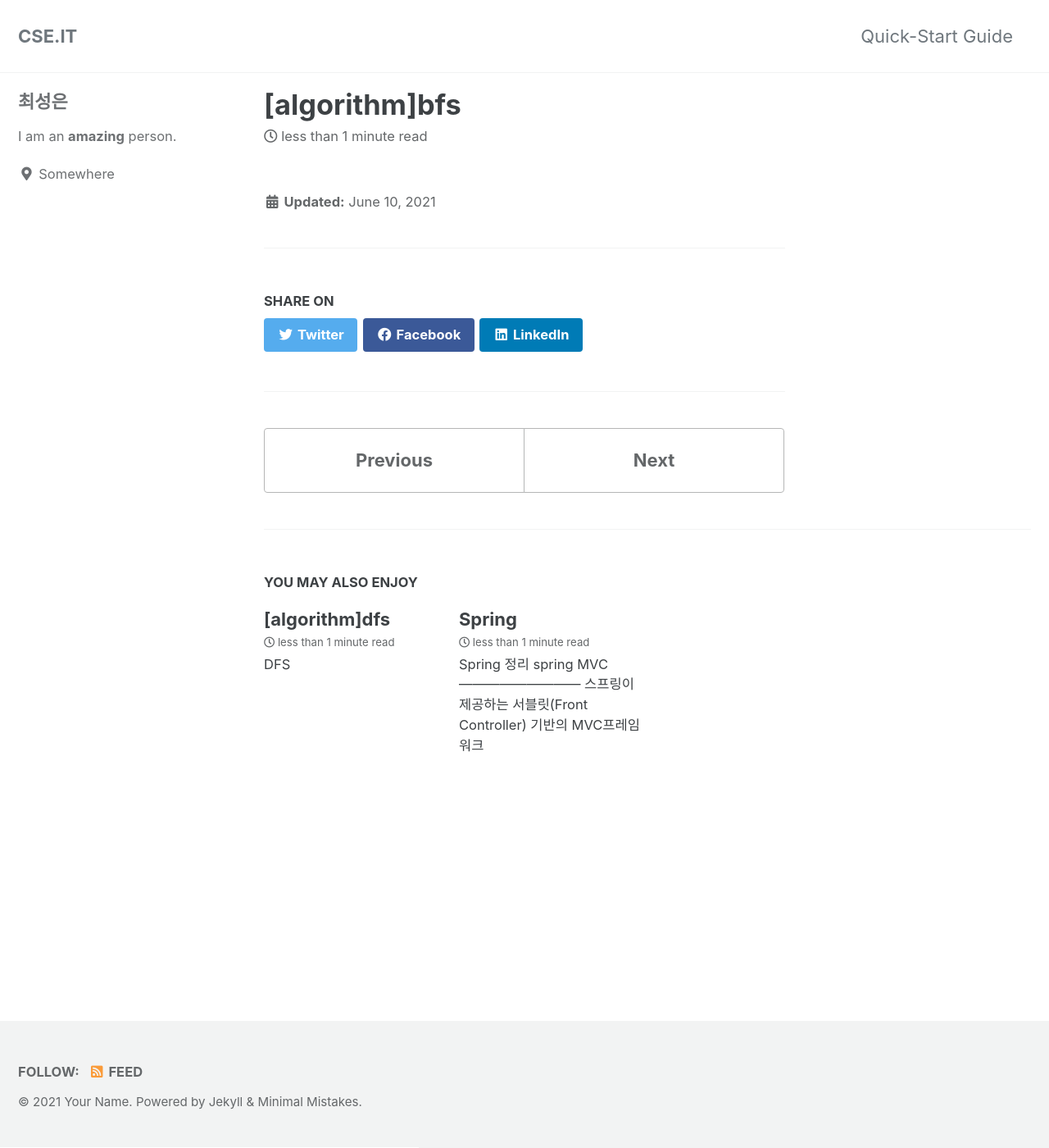
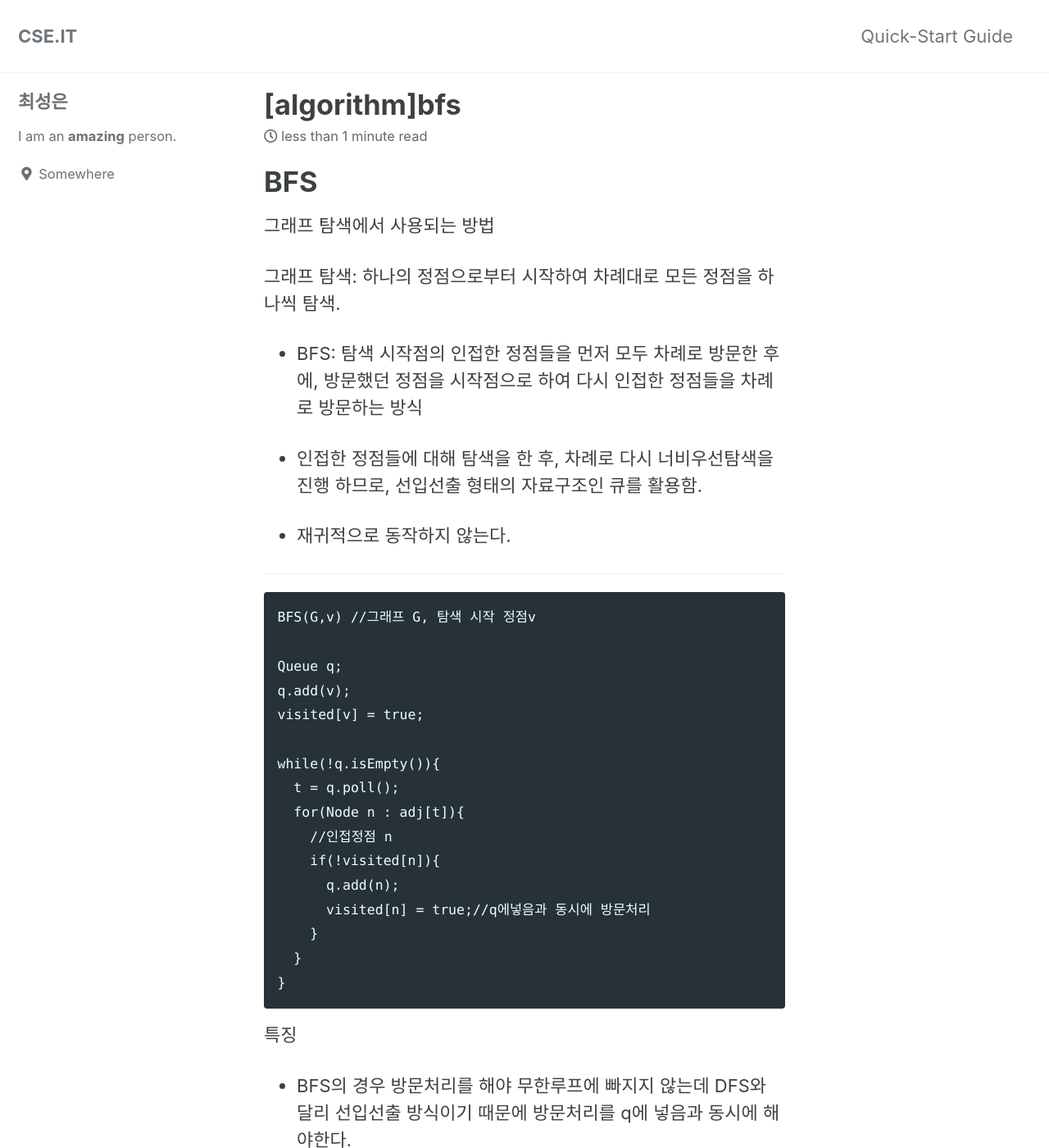
Before and after one commit to cse96/cse96.github.io, a Jekyll site: the page built from _posts/2021-06-10-[algorithm]bfs.md, in a window 1280 px wide and 1400 px high. Shown: the whole window at 82% size. Built offline with Jekyll 4.4.1, drawn with Linux system fonts in a browser that asks for light colours; cached includes are drawn as plain includes; some of the changed text lies outside the part shown.

Commit message:
BFS
요약

````diff
--- a/_posts/2021-06-10-[algorithm]bfs.md
+++ b/_posts/2021-06-10-[algorithm]bfs.md
@@ -0,0 +1,37 @@
+# BFS
+
+그래프 탐색에서 사용되는 방법
+
+그래프 탐색: 하나의 정점으로부터 시작하여 차례대로 모든 정점을 하나씩 탐색.
+
+- BFS: 탐색 시작점의 인접한 정점들을 먼저 모두 차례로 방문한 후에, 방문했던 정점을 시작점으로 하여 다시 인접한 정점들을 차례로 방문하는 방식
+
+- 인접한 정점들에 대해 탐색을 한 후, 차례로 다시 너비우선탐색을 진행 하므로, 선입선출 형태의 자료구조인 큐를 활용함.
+
+- 재귀적으로 동작하지 않는다.
+
+---
+
+```
+BFS(G,v) //그래프 G, 탐색 시작 정점v
+
+Queue q;
+q.add(v);
+visited[v] = true;
+
+while(!q.isEmpty()){
+  t = q.poll();
+  for(Node n : adj[t]){
+    //인접정점 n
+    if(!visited[n]){
+      q.add(n);
+      visited[n] = true;//q에넣음과 동시에 방문처리
+    }
+  }
+}
+```
+
+특징
+
+- BFS의 경우 방문처리를 해야 무한루프에 빠지지 않는데 DFS와 달리 선입선출 방식이기 때문에 방문처리를 q에 넣음과 동시에 해야한다.
+- 시간복잡도는 DFS와 동일하게 희소그래프인 경우 인접리스트로 구현하는것이 좋다.
````
Also changed, not shown: _posts/2021-06-10-[algorithm]dfs.md (+14 -11 lines).
